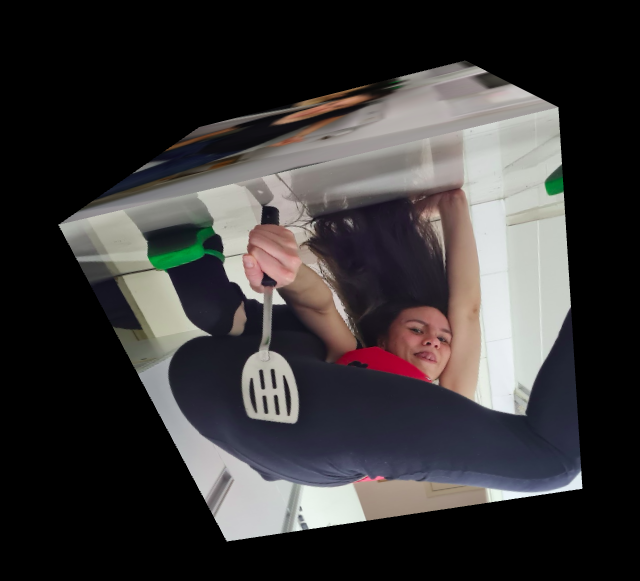
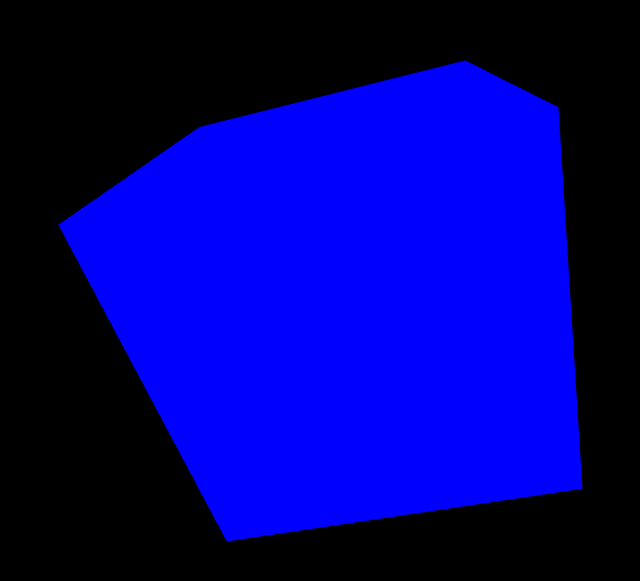
Before and after one commit to phcsoares/phcsoares.github.io, a plain HTML site: page index.html in a window 1280 px wide. Shown: the part 123-704 px from the top of the page, without its empty margins (282-922 px from the left). Drawn offline with nearby package versions, Linux system fonts and the light colour scheme.

Commit message:
recomeco

```diff
--- a/index.html
+++ b/index.html
@@ -5,7 +5,7 @@
     <meta charset="UTF-8">
     <meta http-equiv="X-UA-Compatible" content="IE=edge">
     <meta name="viewport" content="width=device-width, initial-scale=1.0">
-    <title>Incrílvia</title>
+    <title>phcsoares</title>
     <style>
         body {
             margin: 0;
--- a/main.js
+++ b/main.js
@@ -12,16 +12,7 @@ function init() {
 
     document.body.appendChild(renderer.domElement);
 
-    // tentando uma foto por face
-    let loader = new THREE.TextureLoader();
-    const material = [
-        'spatula_bumbum', 'alho', 'babuina', 'joia_no_vaso', 'muffler', 'cansada',
-    ].map((text) => new THREE.MeshBasicMaterial({ map: loader.load(`./assets/textures/${text}.png`) }));
-    console.log(material);
-
-    // // todas as faces com a mesma foto
-    // const texture = new THREE.TextureLoader().load('./assets/textures/alho.png');
-    // const material = new THREE.MeshLambertMaterial({ map: texture });
+    const material = new THREE.MeshBasicMaterial({ color: 0x0000ff });
 
     const cube_edge = 3
     const geometry = new THREE.BoxGeometry(cube_edge, cube_edge, cube_edge);
```
Also changed, not shown: assets/textures/alho.png (deleted), assets/textures/babuina.png (deleted), assets/textures/cansada.png (deleted), assets/textures/joia_no_vaso.png (deleted), assets/textures/muffler.png (deleted), assets/textures/spatula_bumbum.png (deleted).
